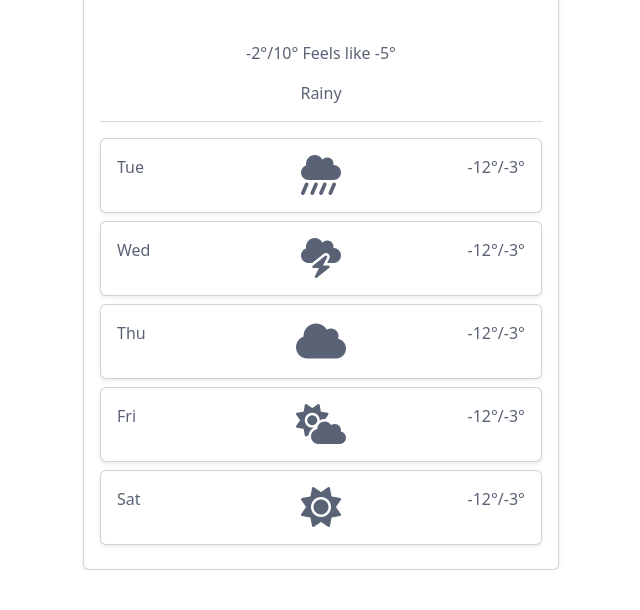
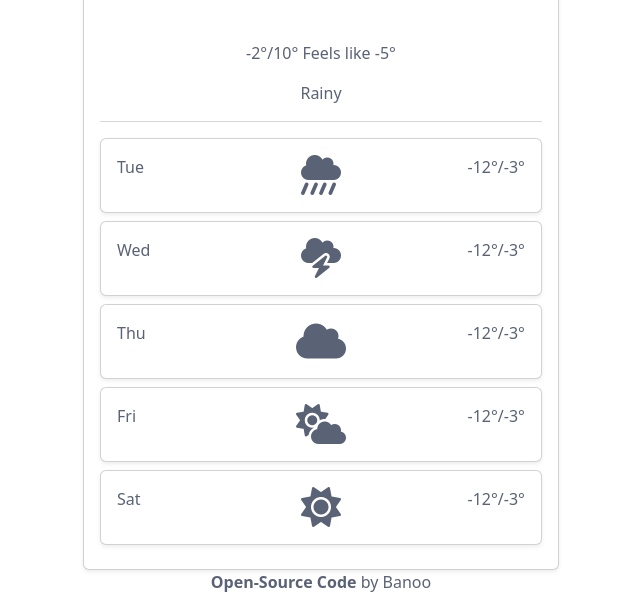
Before and after one commit to Shb-m/Weather-app, a plain HTML site: page index.html in a window 1280 px wide. Shown: the part 340-950 px from the top of the page, without its empty margins (319-959 px from the left). Before the commit the page ends 910 px from the top, so only its background shows below. Drawn offline with nearby package versions, Linux system fonts and the light colour scheme.

Commit message:
Source code link added to indext.html

```diff
--- a/index.html
+++ b/index.html
@@ -126,6 +126,12 @@
         </form>
       </div>
     </div>
+    <p>
+      <a href="https://github.com/Shb-m/Weather-app" target="blank"
+        >Open-Source Code</a
+      >
+      by Banoo
+    </p>
     <script src="src/index.js"></script>
   </body>
 </html>
```
